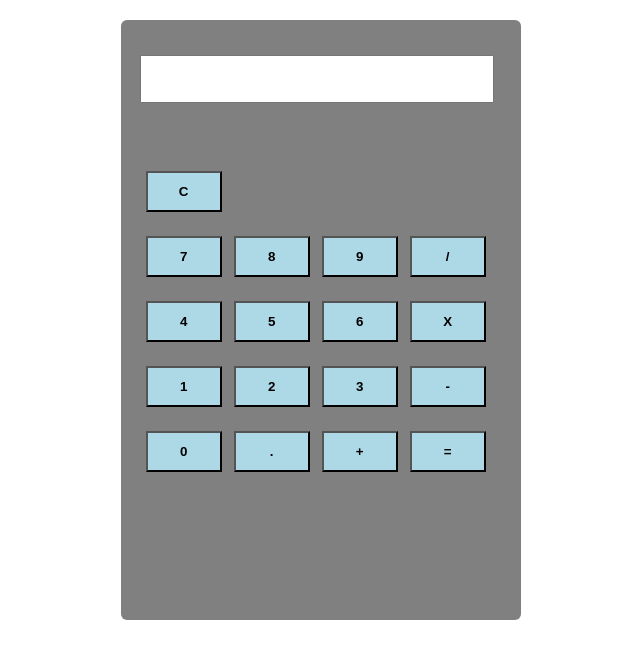
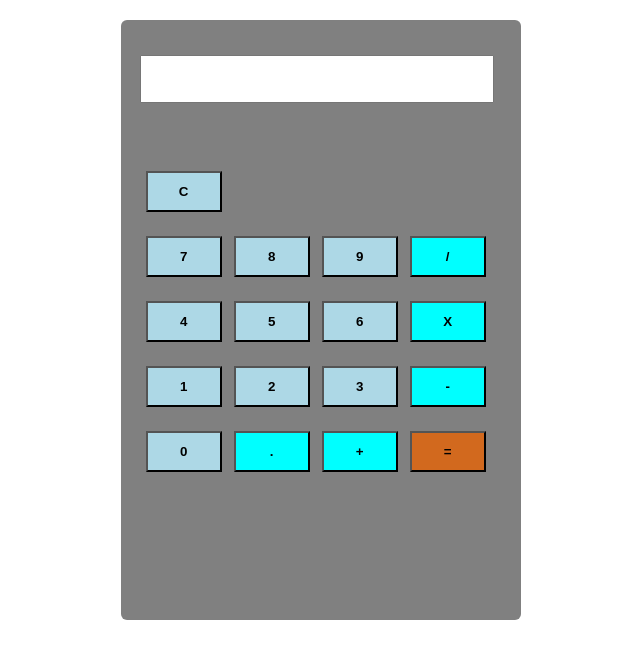
Before and after one commit to blzjn/Calculator, a plain HTML site: page index.html in a window 1280 px wide. Shown: the whole page, without its empty margins (355-995 px from the left). Drawn offline with Linux system fonts and the light colour scheme.

Commit message:
design changed

```diff
--- a/index.html
+++ b/index.html
@@ -24,28 +24,28 @@
                         <button onclick="clickButton(7)" class="button">7</button>
                         <button onclick="clickButton(8)" class="button">8</button>
                         <button onclick="clickButton(9)" class="button">9</button>
-                        <button onclick="clickButton('/')" class="button">/</button>
+                        <button onclick="clickButton('/')" class="button1">/</button>
 
                     </div>
                     <div class="row">
                         <button onclick="clickButton(4)" class="button">4</button>
                         <button onclick="clickButton(5)" class="button">5</button>
                         <button onclick="clickButton(6)" class="button">6</button>
-                        <button onclick="clickButton('*')" class="button">X</button>
+                        <button onclick="clickButton('*')" class="button1">X</button>
 
                     </div>
                     <div class="row">
                         <button onclick="clickButton(1)" class="button">1</button>
                         <button onclick="clickButton(2)" class="button">2</button>
                         <button onclick="clickButton(3)" class="button">3</button>
-                        <button onclick="clickButton('-')" class="button">-</button>
+                        <button onclick="clickButton('-')" class="button1">-</button>
 
                     </div>
                     <div class="row">
                         <button onclick="clickButton(0)" class="button">0</button>
-                        <button onclick="clickButton('.')" class="button">.</button>
-                        <button onclick="clickButton('+')" class="button">+</button>
-                        <button  class="button" onclick="equals()">=</button>
+                        <button onclick="clickButton('.')" class="button1">.</button>
+                        <button onclick="clickButton('+')" class="button1">+</button>
+                        <button  class="button2" onclick="equals()">=</button>
 
                     </div>
 
--- a/styles.css
+++ b/styles.css
@@ -26,3 +26,22 @@
      padding-left: 17px;
      padding-top: 44px;
  }
+
+ .button1{
+    background-color: cyan;
+    height: 41px;
+     width: 76px;
+     margin-top: 24px;
+     margin-left: 8px;
+     font-weight: bold;
+ }
+
+
+ .button2{
+    background-color: chocolate;
+    height: 41px;
+     width: 76px;
+     margin-top: 24px;
+     margin-left: 8px;
+     font-weight: bold;
+ }
```
